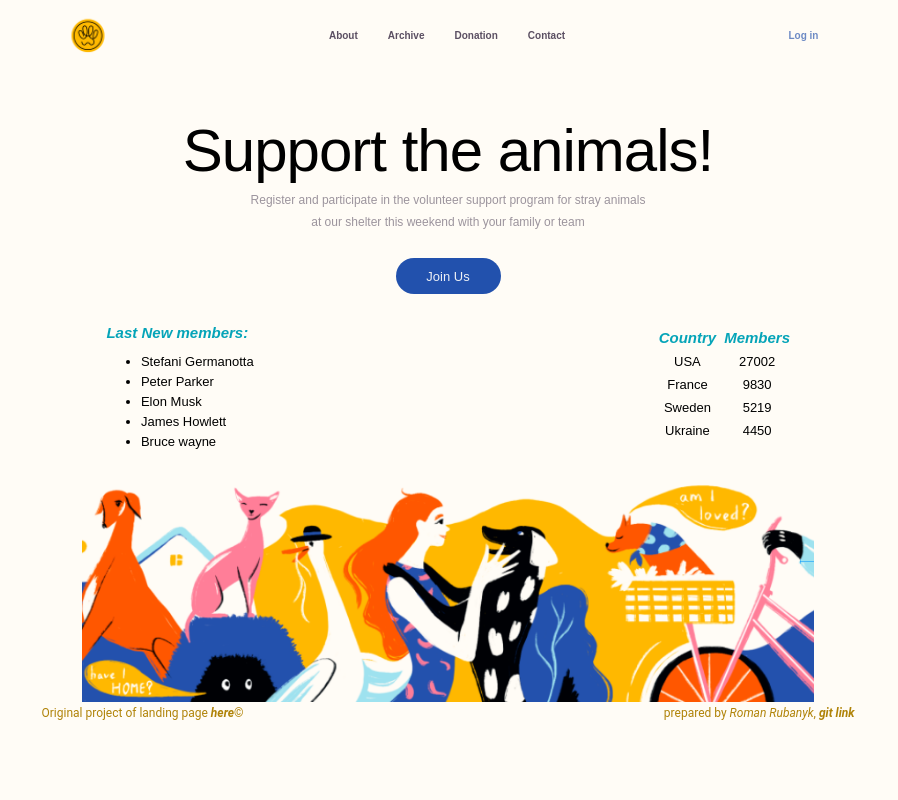
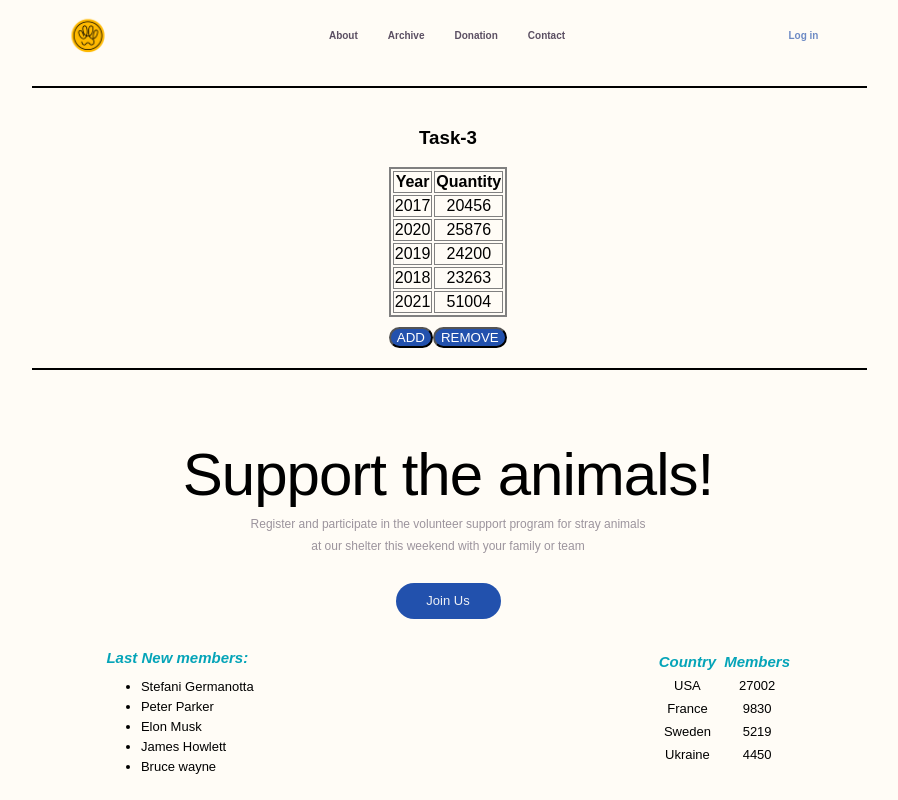
Before and after one commit to rubanykRoman/test-task-onix-react-internship, a React (Create React App) app: page / in a window 1280 px wide. Shown: the top 800 px of the page, without its empty margins (192-1090 px from the left). Built offline with nearby package versions, Linux system fonts and the light colour scheme; the HTML template or start-up script is replaced by a standard one.

Commit message:
lesson-3

```diff
--- a/src/App.css
+++ b/src/App.css
@@ -104,6 +104,41 @@ html {
   -webkit-box-align: center;
       -ms-flex-align: center;
           align-items: center;
+}
+
+.main hr {
+  border: 1px solid black;
+  width: 100%;
+  margin-bottom: 20px;
+  margin-top: 20px;
+}
+
+.main__task-3 h3 {
+  text-align: center;
+}
+
+.main__task-3 table {
+  border: 2px solid grey;
+}
+
+.main__task-3 table th,
+.main__task-3 table td {
+  border: 1px solid grey;
+  text-align: center;
+}
+
+.main__task-3 table th {
+  cursor: pointer;
+}
+
+.main__task-3 button {
+  margin-top: 10px;
+  cursor: pointer;
+  border-radius: 20px;
+  background-color: #2251ad;
+  text-align: center;
+  vertical-align: middle;
+  color: #ffffff;
 }
 
 .main__project-name {
--- a/src/App.js
+++ b/src/App.js
@@ -6,11 +6,6 @@ import PropTypes from 'prop-types';
 //данные массива names и объекта countriesMembers должны получаться динамически
 
 const names = ["Stefani Germanotta", "Peter Parker", "Elon Musk", "James Howlett", "Bruce wayne"];
-const name1 = names[0];
-const name2 = names[1];
-const name3 = names[2];
-const name4 = names[3];
-const name5 = names[4];
 
 const countriesMembers = { "USA": 27002, "France": 9830,"Sweden":5219,"Ukraine":4450 }
 const country1 = "USA";
@@ -21,6 +16,39 @@ const members1 = countriesMembers.USA;
 const members2 = countriesMembers.France;
 const members3 = countriesMembers.Sweden;
 const members4 = countriesMembers.Ukraine;
+
+const years = ["2017", "2020", "2019", "2018", "2021"];
+const quantity = [20456, 25876, 24200, 23263, 51004];
+
+const withSortFoo = () => {
+  years.sort((a, b) => a - b);
+  console.log(years)
+};
+
+const bubbleSort = () => {
+  for (let i = 0; i < quantity.length-1; i++) {
+        let flagSwap = false;
+        for (let j = 0; j < quantity.length - 1 - i; j++) {
+            if (quantity[j] > quantity[j + 1]) {
+                [quantity[j], quantity[j + 1]] = [quantity[j + 1], quantity[j]];
+                flagSwap = true;
+            }
+        }
+        if (!flagSwap) break;
+  }
+  console.log(quantity);
+};
+
+const addItem = () => {
+  years.push("new item");
+  console.log(years);
+};
+
+const removeItem = () => {
+  years.pop();
+  console.log(years);
+};
+
 
 
 function App() {
@@ -40,6 +68,43 @@ function App() {
       </header>
       <main>
         <div className="main">
+          <hr/>
+            <div className="main__task-3">
+              <h3>Task-3</h3>
+              <table rules="3">
+                <thead>
+                  <tr>
+                      <th onClick={withSortFoo}>Year</th>
+                      <th onClick={bubbleSort}>Quantity</th>
+                  </tr>
+                </thead>
+                <tbody>
+                    <tr>
+                      <td>{years[0]}</td>
+                      <td>{quantity[0]}</td>
+                    </tr>
+                    <tr>
+                      <td>{years[1]}</td>
+                      <td>{quantity[1]}</td>
+                    </tr>
+                    <tr>
+                      <td>{years[2]}</td>
+                      <td>{quantity[2]}</td>
+                    </tr>
+                    <tr>
+                      <td>{years[3]}</td>
+                      <td>{quantity[3]}</td>
+                    </tr>
+                    <tr>
+                      <td>{years[4]}</td>
+                      <td>{quantity[4]}</td>
+                  </tr>
+                </tbody>
+              </table>
+              <button onClick={addItem}>ADD</button>
+              <button onClick={removeItem}>REMOVE</button>
+            </div>
+          <hr/>
             <h1 className="main__project-name"><strong><span>Support the animals!</span></strong></h1>
             <p className="main__project-description">Register and participate in the volunteer support program for stray animals <br></br> at our shelter this weekend with your family or team</p>
             <div className="main__buttom-wrap">
@@ -49,19 +114,22 @@ function App() {
               <div className="new-members">
                 <h4>Last New members:</h4>
                   <ul>
-                  <li>{name1}</li>
-                  <li>{name2}</li>
-                  <li>{name3}</li>
-                  <li>{name4}</li>
-                  <li>{name5}</li>
+                    <li>{names[0]}</li>
+                    <li>{names[1]}</li>
+                    <li>{names[2]}</li>
+                    <li>{names[3]}</li>
+                    <li>{names[4]}</li>
                   </ul>
               </div>
               <div className="most-popular-countries">
               <table className="countries" cellPadding="3">
+                <thead>
                   <tr>
                     <th>Country</th>
                     <th>Members</th>
                   </tr>
+                </thead>
+                <tbody>
                   <tr>
                     <td>{country1}</td>
                     <td>{members1}</td>
@@ -78,6 +146,7 @@ function App() {
                     <td>{country4}</td>
                     <td>{members4}</td>
                   </tr>
+                </tbody>
               </table>
             </div>
           </div>
@@ -101,11 +170,6 @@ function App() {
 App.propTypes = {
 
   names: PropTypes.array,
-  name1: PropTypes.string,
-  name2: PropTypes.string,
-  name3: PropTypes.string,
-  name4: PropTypes.string,
-  name5: PropTypes.string,
 
   countriesMembers: PropTypes.object,
   country1: PropTypes.string,
@@ -116,7 +180,10 @@ App.propTypes = {
   members1: PropTypes.number,
   members2: PropTypes.number,
   members3: PropTypes.number,
-  members4: PropTypes.number
+  members4: PropTypes.number,
+
+  years: PropTypes.array,
+  quantity: PropTypes.array,
 
 }
 
--- a/src/App.scss
+++ b/src/App.scss
@@ -72,6 +72,37 @@ html {
     flex-direction: column;
     justify-content: center;
     align-items: center;
+    hr {
+        border: 1px solid black;
+        width: 100%;
+        margin-bottom: 20px;
+        margin-top: 20px;
+    }
+    &__task-3 {
+        h3 {
+            text-align: center;
+        }
+        table {
+            border: 2px solid grey;
+            th,
+            td {
+                border: 1px solid grey;
+                text-align: center;
+            }
+            th {
+                cursor: pointer;
+            }
+        }
+        button {
+            margin-top: 10px;
+            cursor: pointer;
+            border-radius: 20px;
+            background-color: #2251ad;
+            text-align: center;
+            vertical-align: middle;
+            color: #ffffff;
+        }
+    }
     &__project-name {
         margin-top: 50px;
         margin-bottom: 5px;
```
Also changed, not shown: 1 other file (tests, documents, lock files or other folders). Lines whose indentation alone changed are shown as unchanged.
